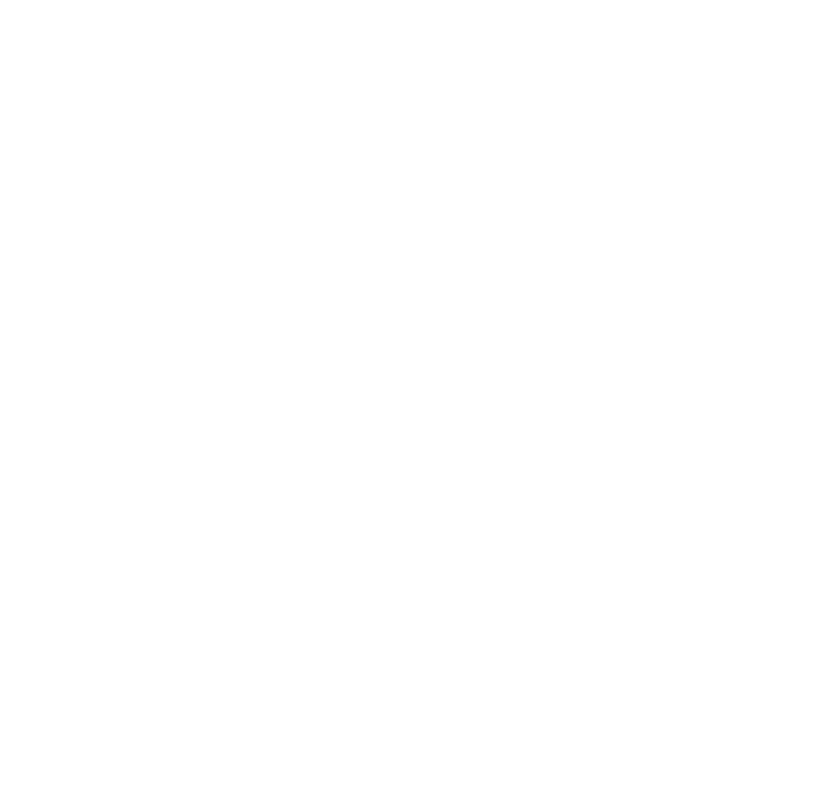
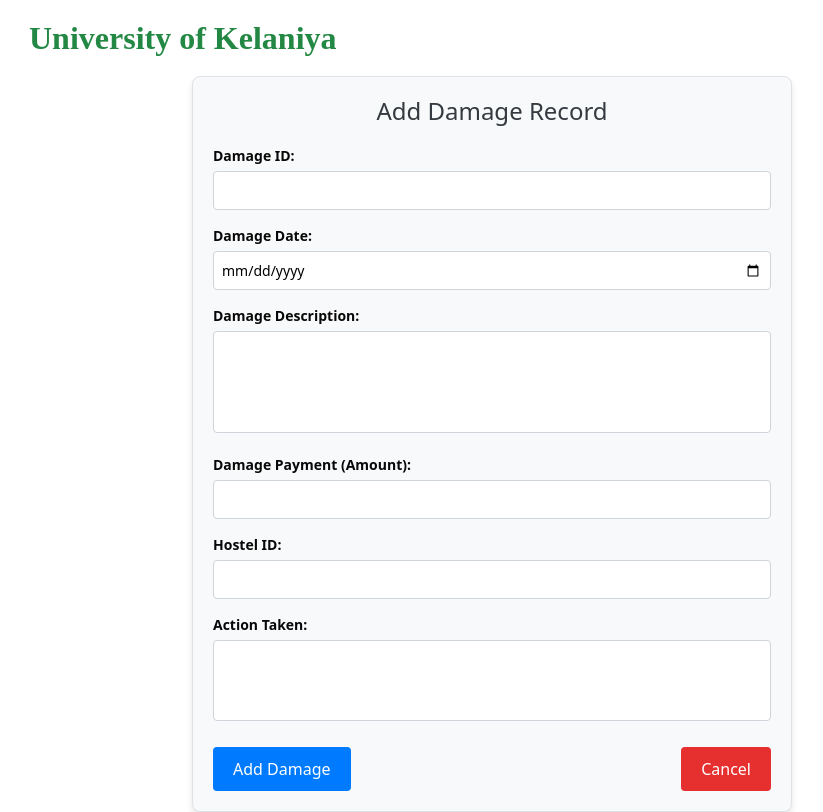
Before and after one commit to SewwandiPeiris/HostelManagementSystem_FrontEnd, a React (Vite) app in the folder hms_FrontEnd/: page /add_damage in a window 1280 px wide. Before the commit this address had no page. Shown: the whole page, without its empty margins (148-971 px from the left). Built offline with nearby package versions, Linux system fonts and the light colour scheme.

Commit message:
add_damage

```diff
--- a/hms_FrontEnd/src/App.jsx
+++ b/hms_FrontEnd/src/App.jsx
@@ -11,6 +11,7 @@ import Student from './Pages/Student/Student'
 import Report from './Pages/Report/Report'
 import AdminDashBoard from './Pages/AdminDashBoard/AdminDashBoard';
 import Add_Student from './Pages/Add_Student/Add_Student';
+import Add_Damage from './Pages/Add_Damage/Add_Damage';
 const App = () => {
   return (
     <Router>
@@ -46,6 +47,9 @@ const App = () => {
       <Routes>
         <Route path="/add_student" element={<Add_Student/>}/>
       </Routes>
+      <Routes>
+        <Route path="/add_damage" element={<Add_Damage/>}/>
+      </Routes>
     </Router>
   );
 }
--- /dev/null
+++ b/hms_FrontEnd/src/Pages/Add_Damage/Add_Damage.css
@@ -0,0 +1,64 @@
+.add-damage-container {
+    max-width: 600px;
+    margin: 0 auto;
+    padding: 20px;
+    background: #f8f9fa;
+    border: 1px solid #dee2e6;
+    border-radius: 8px;
+    box-shadow: 0 4px 6px rgba(0, 0, 0, 0.1);
+  }
+
+  .add-damage-title {
+    text-align: center;
+    font-size: 24px;
+    margin-bottom: 20px;
+    color: #343a40;
+  }
+
+  .add-damage-form .form-group {
+    margin-bottom: 15px;
+  }
+
+  .add-damage-form label {
+    display: block;
+    font-weight: bold;
+    margin-bottom: 5px;
+  }
+
+  .add-damage-form input,
+  .add-damage-form textarea,
+  .add-damage-form select {
+    width: 100%;
+    padding: 8px;
+    border: 1px solid #ced4da;
+    border-radius: 4px;
+    font-size: 14px;
+  }
+
+  .add-damage-form textarea {
+    resize: none;
+  }
+
+  .add-damage-form .form-actions {
+    display: flex;
+    justify-content: space-between;
+  }
+
+  .submit-button,
+  .cancel-button {
+    padding: 10px 20px;
+    font-size: 16px;
+    border: none;
+    border-radius: 4px;
+    cursor: pointer;
+  }
+
+  .submit-button {
+    background-color: #007bff;
+    color: white;
+  }
+
+  .cancel-button {
+    background-color: #e63030;
+    color: white;
+  }
--- /dev/null
+++ b/hms_FrontEnd/src/Pages/Add_Damage/Add_Damage.jsx
@@ -0,0 +1,113 @@
+import React, { useState } from 'react';
+import { useNavigate } from 'react-router-dom';
+import Tool from '../../Components/Tool';
+import './Add_Damage.css';
+
+const AddDamage = () => {
+  const navigate = useNavigate();
+  const [formData, setFormData] = useState({
+    damageId: '',
+    damageDate: '',
+    damageDescription: '',
+    damagePayment: '',
+    hostelId: '',
+    action: '',
+  });
+
+  const handleChange = (e) => {
+    const { name, value } = e.target;
+    setFormData({ ...formData, [name]: value });
+  };
+
+  const handleSubmit = (e) => {
+    e.preventDefault();
+    console.log('Damage Form Data:', formData);
+    alert('Damage added successfully!');
+    navigate('/damages'); // Redirect to the damages list page after submission
+  };
+
+  return (
+    <>
+      <Tool />
+      <div className="add-damage-container">
+        <h1 className="add-damage-title">Add Damage Record</h1>
+        <form className="add-damage-form" onSubmit={handleSubmit}>
+          <div className="form-group">
+            <label>Damage ID:</label>
+            <input
+              type="text"
+              name="damageId"
+              value={formData.damageId}
+              onChange={handleChange}
+              required
+            />
+          </div>
+          <div className="form-group">
+            <label>Damage Date:</label>
+            <input
+              type="date"
+              name="damageDate"
+              value={formData.damageDate}
+              onChange={handleChange}
+              required
+            />
+          </div>
+          <div className="form-group">
+            <label>Damage Description:</label>
+            <textarea
+              name="damageDescription"
+              value={formData.damageDescription}
+              onChange={handleChange}
+              rows="4"
+              required
+            ></textarea>
+          </div>
+          <div className="form-group">
+            <label>Damage Payment (Amount):</label>
+            <input
+              type="number"
+              name="damagePayment"
+              value={formData.damagePayment}
+              onChange={handleChange}
+              required
+            />
+          </div>
+          <div className="form-group">
+            <label>Hostel ID:</label>
+            <input
+              type="text"
+              name="hostelId"
+              value={formData.hostelId}
+              onChange={handleChange}
+              required
+            />
+          </div>
+          <div className="form-group">
+            <label>Action Taken:</label>
+            <textarea
+              name="action"
+              value={formData.action}
+              onChange={handleChange}
+              rows="3"
+              required
+            ></textarea>
+          </div>
+          <div className="form-actions">
+            <button type="submit" className="submit-button">
+              Add Damage
+            </button>
+            <button
+              type="button"
+              className="cancel-button"
+              onClick={() => navigate('/damages')}
+            >
+              Cancel
+            </button>
+          </div>
+        </form>
+      </div>
+    </>
+  );
+};
+
+export default AddDamage;
--- a/hms_FrontEnd/src/Pages/Damage/Damage.css
+++ b/hms_FrontEnd/src/Pages/Damage/Damage.css
@@ -13,7 +13,7 @@
   }
 
   .most-damages-box {
-    background-color: #fff;
+    background-color: #ffffff;
     padding: 20px;
     border: 1px solid #ddd;
     border-radius: 8px;
@@ -27,13 +27,13 @@
     color: #555;
   }
 
-  .add-button {
+  .add-damage-button,.add-damage-case-button {
     display: inline-block;
     margin: 20px 0;
     padding: 5px 10px;
     font-size: 14px;
     color: black;
-    background-color: #f1c40f; /* Yellow */
+    background-color: #ecc31f; /* Yellow */
     border: none;
     border-radius: 5px;
     cursor: pointer;
--- a/hms_FrontEnd/src/Pages/Damage/Damage.jsx
+++ b/hms_FrontEnd/src/Pages/Damage/Damage.jsx
@@ -1,10 +1,20 @@
 import React from 'react';
-import { Link } from 'react-router-dom';
+import { useNavigate } from 'react-router-dom'; // Use useNavigate for programmatic navigation
 import SideBar from '../../Components/SideBar';
 import Tool from '../../Components/Tool';
+import './Damage.css';
 
-import "./Damage.css";
-const Damage= () => {
+const Damage = () => {
+  const navigate = useNavigate();
+
+  const navigateToAddDamage = () => {
+    navigate('/add_damage'); // Link to AddDamage page
+  };
+
+  const navigateToAddDamageCase = () => {
+    navigate('/add-damage-case'); // Link to AddDamageCase page
+  };
+
   return (
     <>
       <SideBar />
@@ -15,10 +25,17 @@ const Damage= () => {
 
         <div className="most-damages-box">
           <h4>Most Damages Reported Hostels</h4>
-        {}
+          {/* Add dynamic data here */}
         </div>
 
-      <button className="add-button">Add Damage</button>
+        {/* Add Damage Button - Navigation to Add Damage page */}
+        <button
+          className="add-damage-button"
+          onClick={navigateToAddDamage}
+        >
+          Add Damage
+        </button>
+
         <table className="damages-table">
           <thead>
             <tr>
@@ -40,7 +57,14 @@ const Damage= () => {
           </tbody>
         </table>
 
-      <button className="add-button">Add Damage Case</button>
+        {/* Add Damage Case Button - Navigation to Add Damage Case page */}
+        <button
+          className="add-damage-case-button"
+          onClick={navigateToAddDamageCase}
+        >
+          Add Damage Case
+        </button>
+
         <table className="damage-case-table">
           <thead>
             <tr>
```
Lines whose indentation alone changed are shown as unchanged.
